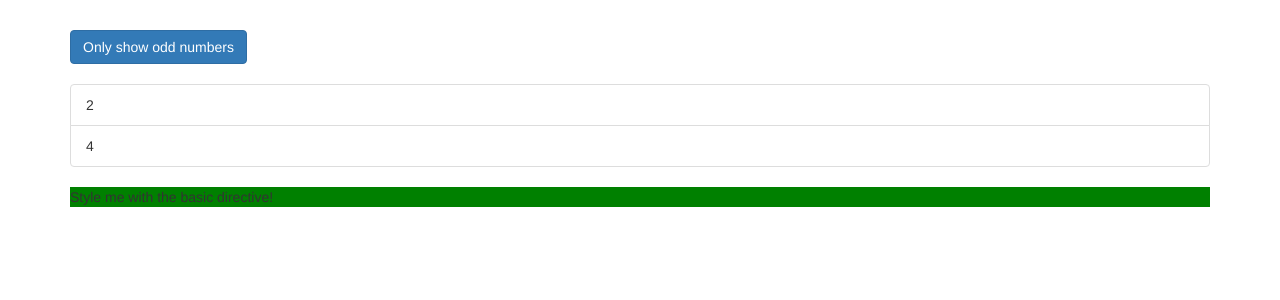
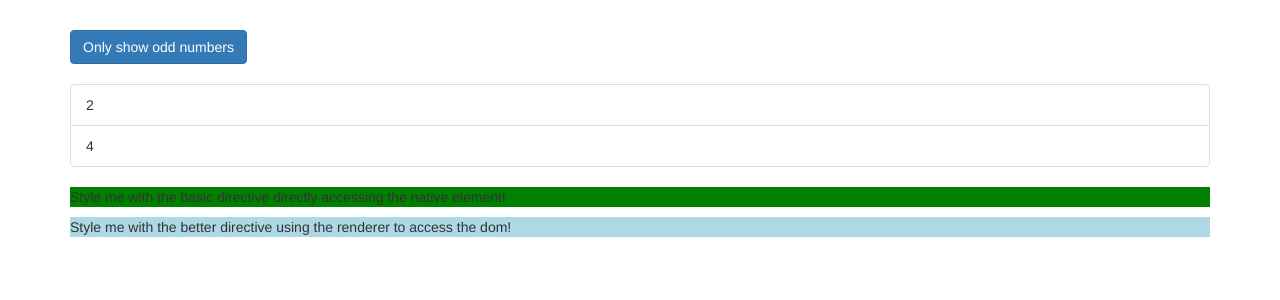
Before and after one commit to Alexander-Giammaruti/my-directives-start, an Angular app: page / in a window 1280 px wide. Shown: the top 300 px of the page. Built offline with nearby package versions, Linux system fonts and the light colour scheme.

Commit message:
made a better directive to demonstrate use of the renderer

```diff
--- a/src/app/app.component.html
+++ b/src/app/app.component.html
@@ -26,7 +26,8 @@
           </li>
         </div>
       </ul>
-      <p appBasicHighlight>Style me with the basic directive!</p>
+      <p appBasicHighlight>Style me with the basic directive directly accessing the native element!</p>
+      <p appBetterHighlight>Style me with the better directive using the renderer to access the dom!</p>
     </div>
   </div>
 </div>
--- a/src/app/app.module.ts
+++ b/src/app/app.module.ts
@@ -3,11 +3,13 @@ import { NgModule } from '@angular/core';
 
 import { AppComponent } from './app.component';
 import { basicHighlightDirective } from './basic-highlight/basic-highlight.directive';
+import { BetterHighlightDirective } from './better-highlight/better-highlight.directive';
 
 @NgModule({
   declarations: [
     AppComponent,
-    basicHighlightDirective
+    basicHighlightDirective,
+    BetterHighlightDirective
   ],
   imports: [
     BrowserModule
--- /dev/null
+++ b/src/app/better-highlight/better-highlight.directive.ts
@@ -0,0 +1,13 @@
+import { Directive, ElementRef, OnInit, Renderer2 } from '@angular/core';
+
+@Directive({
+  selector: '[appBetterHighlight]'
+})
+export class BetterHighlightDirective implements OnInit {
+
+  constructor(private elRef: ElementRef, private renderer: Renderer2) { }
+
+  ngOnInit() {
+    this.renderer.setStyle(this.elRef.nativeElement, 'backgroundColor', 'lightBlue');
+  }
+}
```
